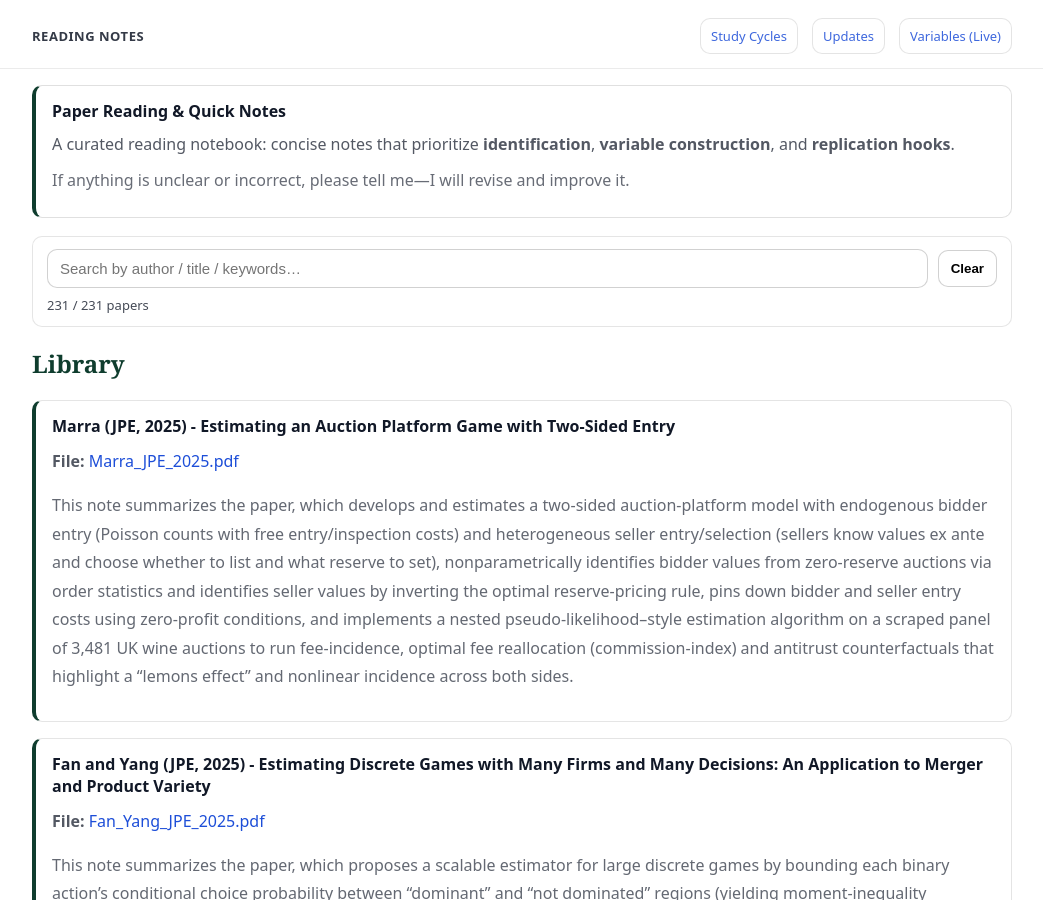
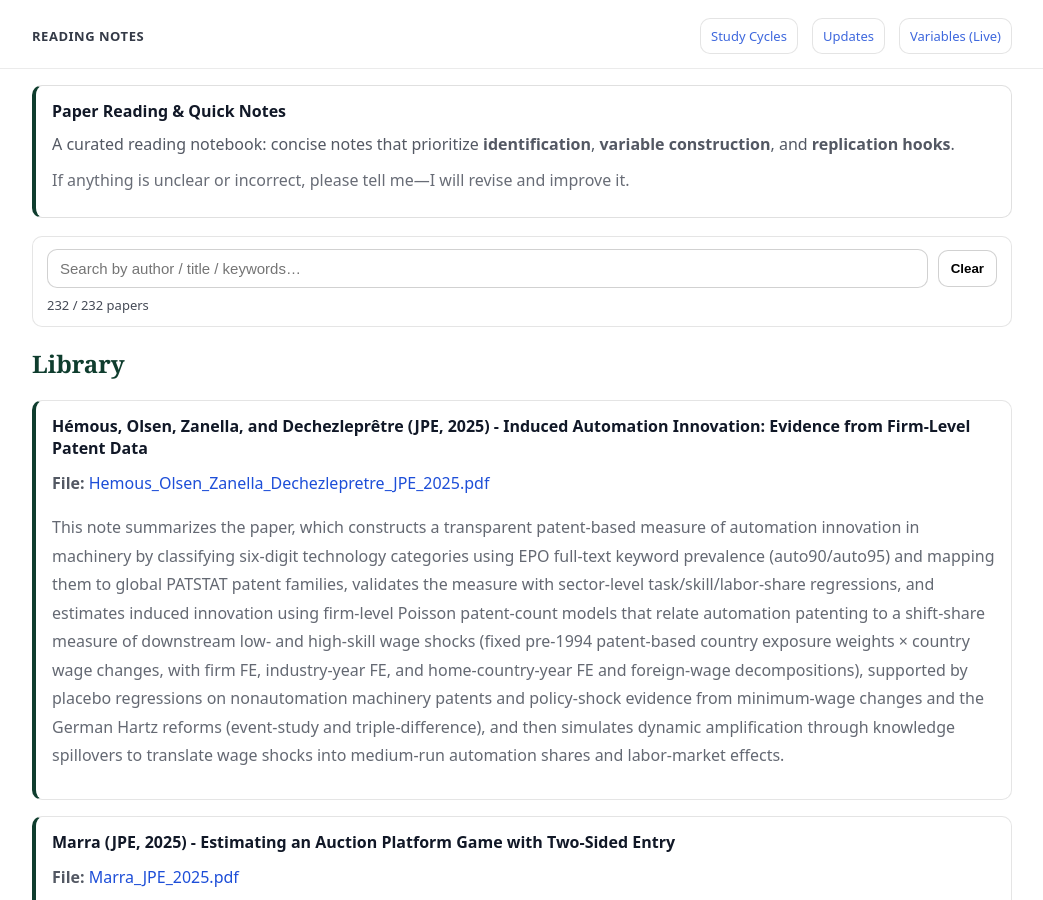
Before and after one commit to yaxinzn/study-archive, a Jekyll site: the page built from reading/index.md, in a window 1280 px wide and 900 px high. Shown: the whole window, without its empty margins (118-1161 px from the left). Built offline with Jekyll 4.4.1, drawn with Linux system fonts in a browser that asks for light colours.

Commit message:
Reading: add/update Hemous_Olsen_Zanella_Dechezlepretre_JPE_2025.pdf

```diff
--- a/_data/reading.yml
+++ b/_data/reading.yml
@@ -1,3 +1,7 @@
+- title: "Hémous, Olsen, Zanella, and Dechezleprêtre (JPE, 2025) - Induced Automation Innovation: Evidence from Firm-Level Patent Data"
+  file: "Hemous_Olsen_Zanella_Dechezlepretre_JPE_2025.pdf"
+  desc: "This note summarizes the paper, which constructs a transparent patent-based measure of automation innovation in machinery by classifying six-digit technology categories using EPO full-text keyword prevalence (auto90/auto95) and mapping them to global PATSTAT patent families, validates the measure with sector-level task/skill/labor-share regressions, and estimates induced innovation using firm-level Poisson patent-count models that relate automation patenting to a shift-share measure of downstream low- and high-skill wage shocks (fixed pre-1994 patent-based country exposure weights × country wage changes, with firm FE, industry-year FE, and home-country-year FE and foreign-wage decompositions), supported by placebo regressions on nonautomation machinery patents and policy-shock evidence from minimum-wage changes and the German Hartz reforms (event-study and triple-difference), and then simulates dynamic amplification through knowledge spillovers to translate wage shocks into medium-run automation shares and labor-market effects."
+
 - title: "Marra (JPE, 2025) - Estimating an Auction Platform Game with Two-Sided Entry"
   file: "Marra_JPE_2025.pdf"
   desc: "This note summarizes the paper, which develops and estimates a two-sided auction-platform model with endogenous bidder entry (Poisson counts with free entry/inspection costs) and heterogeneous seller entry/selection (sellers know values ex ante and choose whether to list and what reserve to set), nonparametrically identifies bidder values from zero-reserve auctions via order statistics and identifies seller values by inverting the optimal reserve-pricing rule, pins down bidder and seller entry costs using zero-profit conditions, and implements a nested pseudo-likelihood–style estimation algorithm on a scraped panel of 3,481 UK wine auctions to run fee-incidence, optimal fee reallocation (commission-index) and antitrust counterfactuals that highlight a “lemons effect” and nonlinear incidence across both sides."
```
Also changed, not shown: 1 other file.
